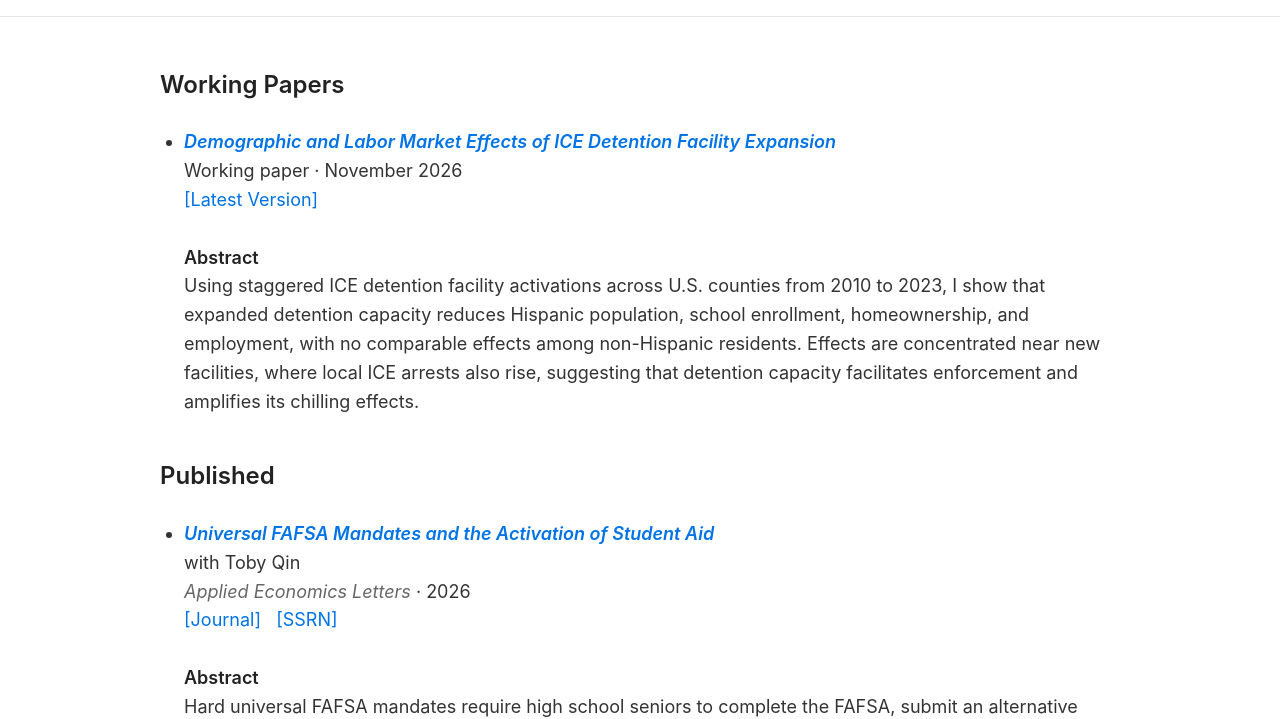
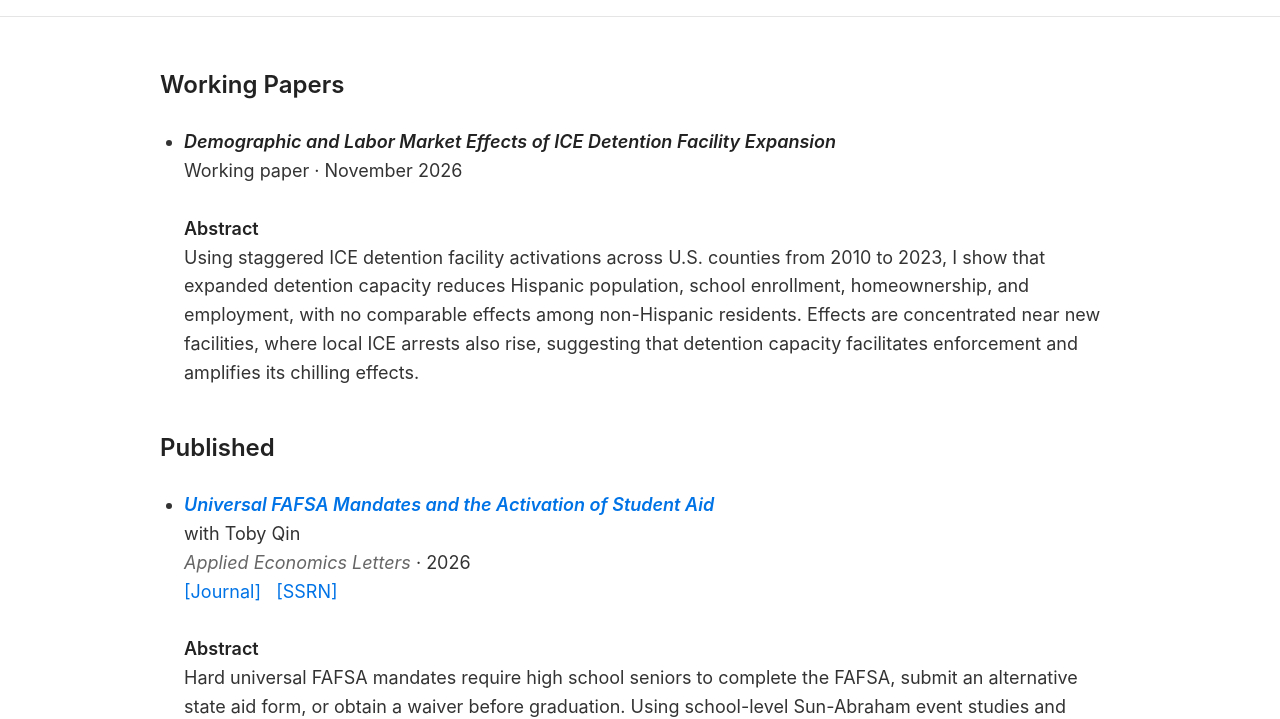
Before and after one commit to SajadT7/sajadt7.github.io, a plain HTML site: page research.html in a window 1280 px wide. Shown: the part 89-808 px from the top of the page. Drawn offline with Linux system fonts and the light colour scheme.

Commit message:
Update research.html

```diff
--- a/research.html
+++ b/research.html
@@ -68,25 +68,22 @@
                 <li>
 
                     <strong>
-                        <a href="ICE_Detention_Working_Paper.pdf"
-                           target="_blank"
-                           rel="noopener noreferrer">
-                            Demographic and Labor Market Effects of ICE
-                            Detention Facility Expansion
-                        </a>
+                        Demographic and Labor Market Effects of ICE
+                        Detention Facility Expansion
                     </strong>
 
                     <br>
 
                     Working paper &middot; <time datetime="2026-11">November 2026</time>
 
+                    <!-- Add SSRN link here when ready:
                     <br>
-
-                    <a href="ICE_Detention_Working_Paper.pdf"
+                    <a href="YOUR-SSRN-URL"
                        target="_blank"
                        rel="noopener noreferrer">
-                        [Latest Version]
+                        [SSRN]
                     </a>
+                    -->
 
                     <br><br>
 
```
